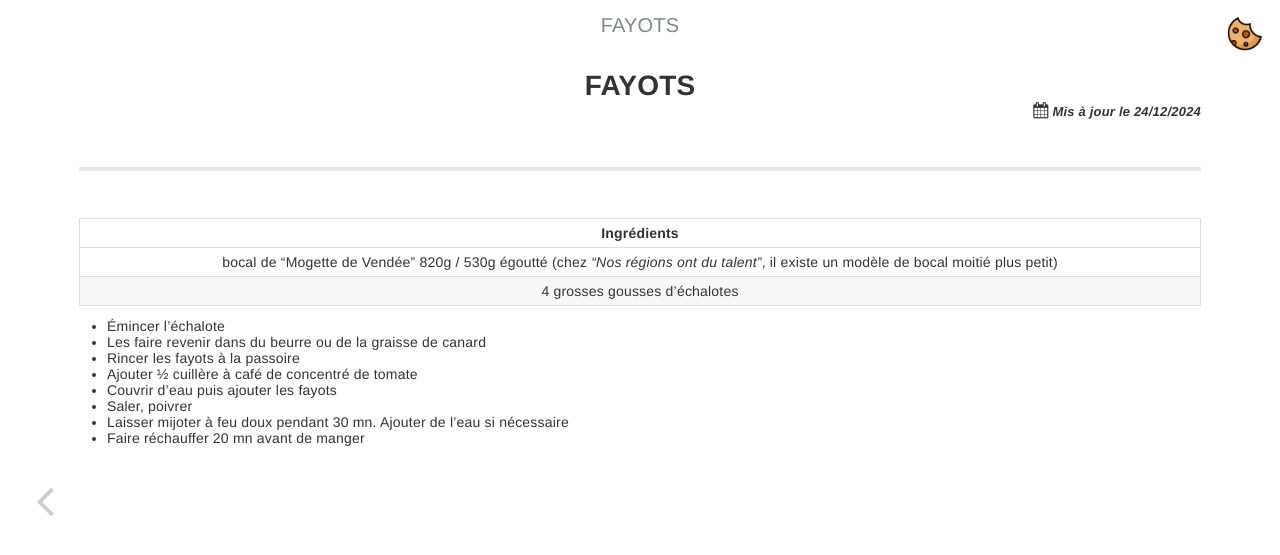
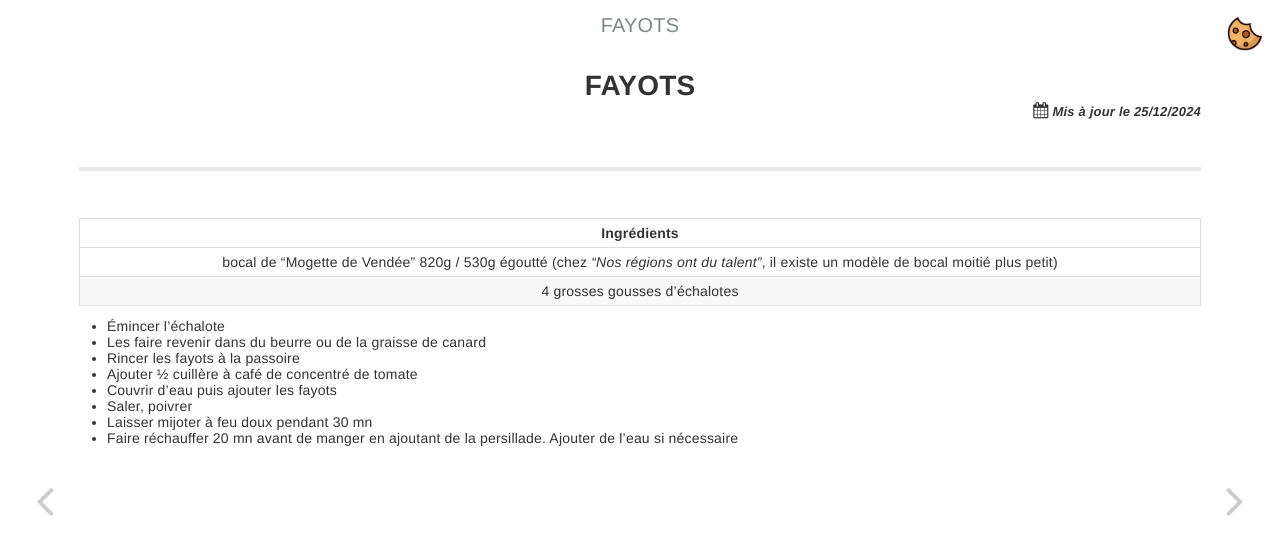
Before and after one commit to Grand-Dub/blog, a Jekyll site: the page built from _posts/cuisine/2024-12-24-fayots.md, in a window 1280 px wide. Shown: the top 555 px of the page. Built offline with Jekyll 4.4.1, drawn with Linux system fonts in a browser that asks for light colours.

Commit message:
FAYOTS précisions

```diff
--- a/_posts/cuisine/2024-12-24-fayots.md
+++ b/_posts/cuisine/2024-12-24-fayots.md
@@ -1,6 +1,6 @@
 ---
 title: FAYOTS
-date: 2024-12-24
+date: 2024-12-25
 category: Cuisine
 layout: post
 description: 'Haricots blancs en sauce'
@@ -19,5 +19,5 @@ description: 'Haricots blancs en sauce'
 - Ajouter &frac12; cuillère à café de concentré de tomate
 - Couvrir d'eau puis ajouter les fayots
 - Saler, poivrer
-- Laisser mijoter à feu doux pendant 30 mn. Ajouter de l'eau si nécessaire
-- Faire réchauffer 20 mn avant de manger
+- Laisser mijoter à feu doux pendant 30 mn
+- Faire réchauffer 20 mn avant de manger en ajoutant de la persillade. Ajouter de l'eau si nécessaire
```
Also changed, not shown: _posts/divers/2024-12-12-recherche-interet.md (+2 -2 lines).
